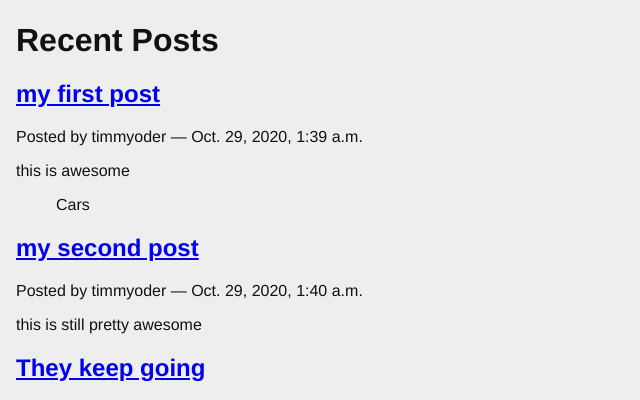
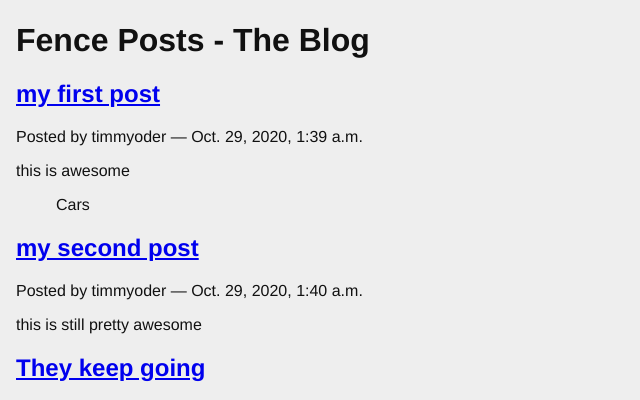
Before and after one commit to timmyoder/django-blog, a Django app: template blogging/templates/blogging/list.html in a window 1280 px wide. Shown: the part 20-420 px from the top of the page, without its empty margins (0-640 px from the left). Run offline with Django 3.2, Linux system fonts and the light colour scheme; the template is opened without the code that fills it: values that come from a table or form of the project are taken from there, others are empty; data comes from the database, SQL or seed files in the repository; parts of the project's set-up code (start-up, migrations or seed data) failed here and were passed over.

Commit message:
sweet new title

```diff
--- a/blogging/templates/blogging/list.html
+++ b/blogging/templates/blogging/list.html
@@ -1,5 +1,5 @@
 {% extends "base.html" %}{% block content %}
-  <h1>Recent Posts</h1>
+  <h1>Fence Posts - The Blog</h1>
   {% comment %} here is where the query happens {% endcomment %}
   {% for post in post_list %}
   <div class="post">
--- a/blogging/tests.py
+++ b/blogging/tests.py
@@ -52,7 +52,7 @@ class FrontEndTestCase(TestCase):
         resp = self.client.get('/')
         # the content of the rendered response is always a bytestring
         resp_text = resp.content.decode(resp.charset)
-        self.assertTrue("Recent Posts" in resp_text)
+        self.assertTrue("Fence Posts - The Blog" in resp_text)
         for count in range(1, 11):
             title = "Post %d Title" % count
             if count < 6:
```
